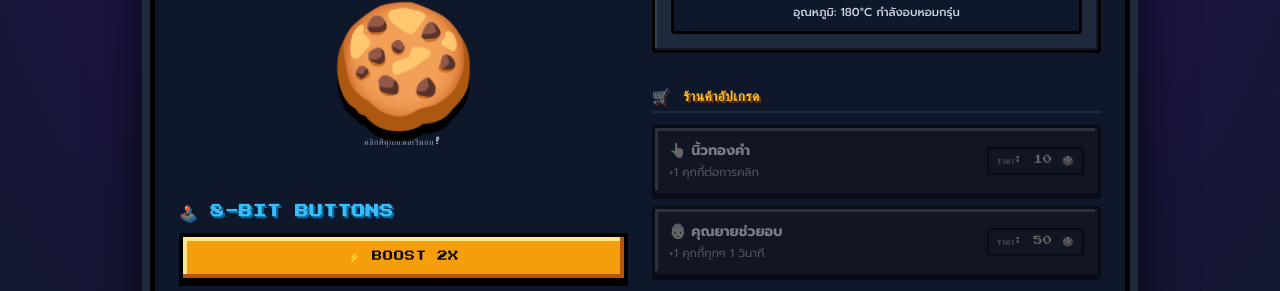
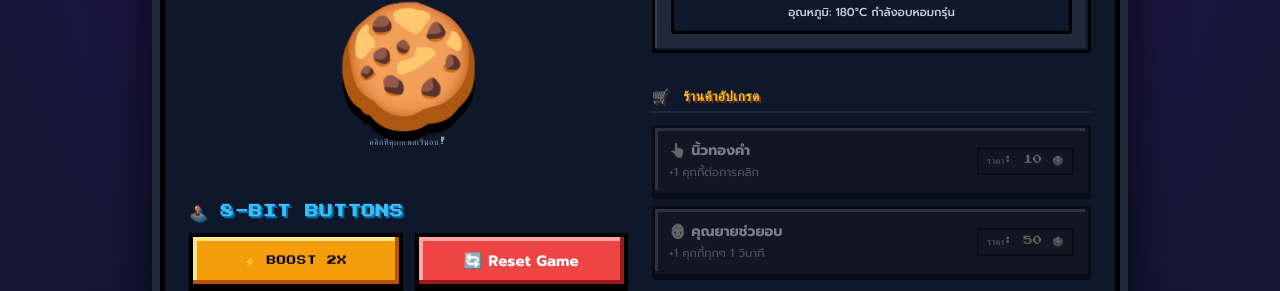
Before and after one commit to Bell914/jsd13-week07-dom-ex, a plain HTML site: page jsd13-dom-ex/Cookie-Clicker/index.html in a window 1280 px wide. Shown: the part 444-735 px from the top of the page. Drawn offline with Linux system fonts and the light colour scheme.

Commit message:
revert to compact centered arcade box layout

```diff
--- a/jsd13-dom-ex/Cookie-Clicker/style.css
+++ b/jsd13-dom-ex/Cookie-Clicker/style.css
@@ -22,8 +22,8 @@
 body::before {
   content: '';
   position: absolute;
-  width: 350px;
-  height: 350px;
+  width: 400px;
+  height: 400px;
   background: radial-gradient(circle, rgba(245, 158, 11, 0.18), transparent 70%);
   top: 15%;
   left: 50%;
@@ -53,7 +53,7 @@
   border-radius: 6px;
   padding: 28px 24px;
   width: 100%;
-  max-width: 980px;
+  max-width: 960px;
   text-align: center;
   image-rendering: pixelated;
 }
@@ -607,14 +607,16 @@
 
 .button-8bit-group {
   display: flex;
-  flex-direction: column;
+  flex-direction: row;
   gap: 12px;
+  width: 100%;
 }
 
 .btn-8bit {
+  flex: 1;
   font-family: 'Press Start 2P', monospace;
-  font-size: 0.65rem;
-  padding: 14px 18px;
+  font-size: 0.6rem;
+  padding: 12px 8px;
   background: #f59e0b;
   color: #000;
   border: 4px solid #000;
@@ -629,6 +631,9 @@
     inset 4px 4px 0px 0px #fde68a,
     0 4px 0 0 #000;
   transition: transform 0.05s ease, box-shadow 0.05s ease;
+  display: flex;
+  justify-content: center;
+  align-items: center;
 }
 
 .btn-8bit:hover {
```
